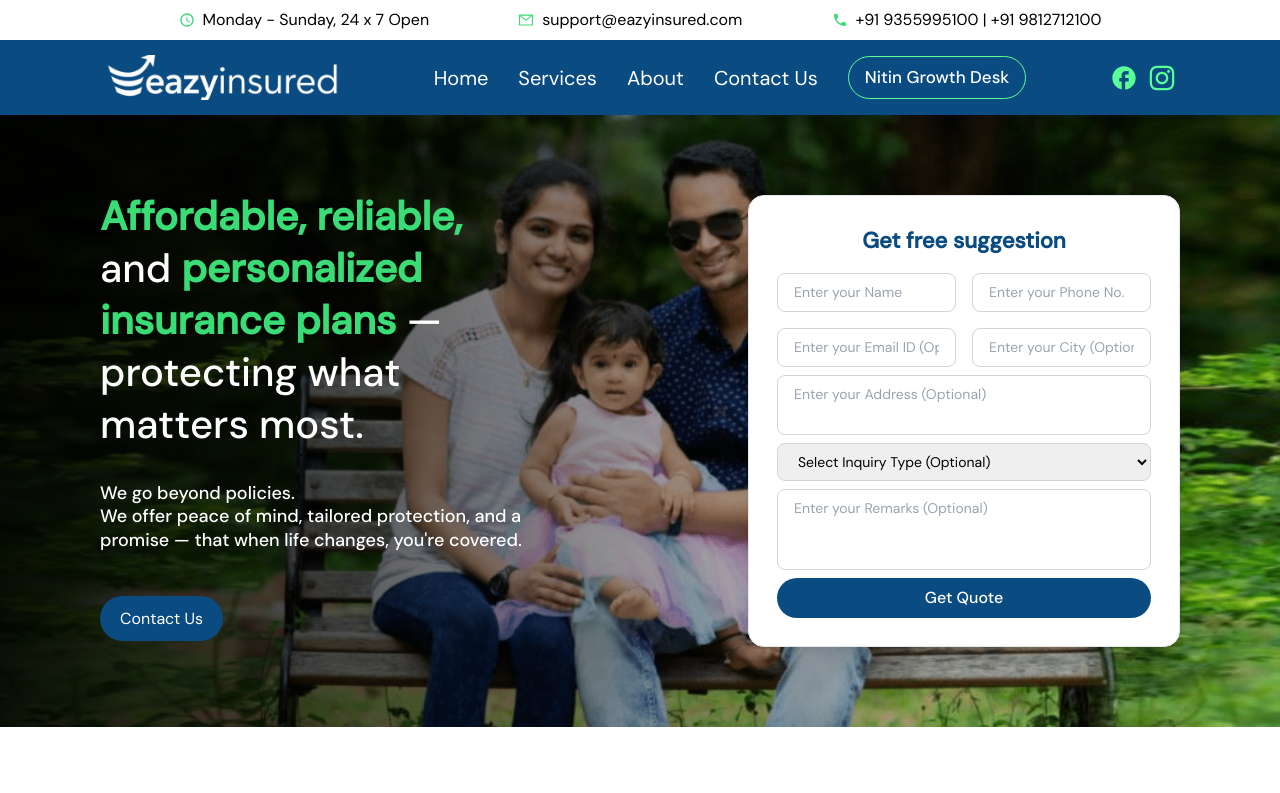
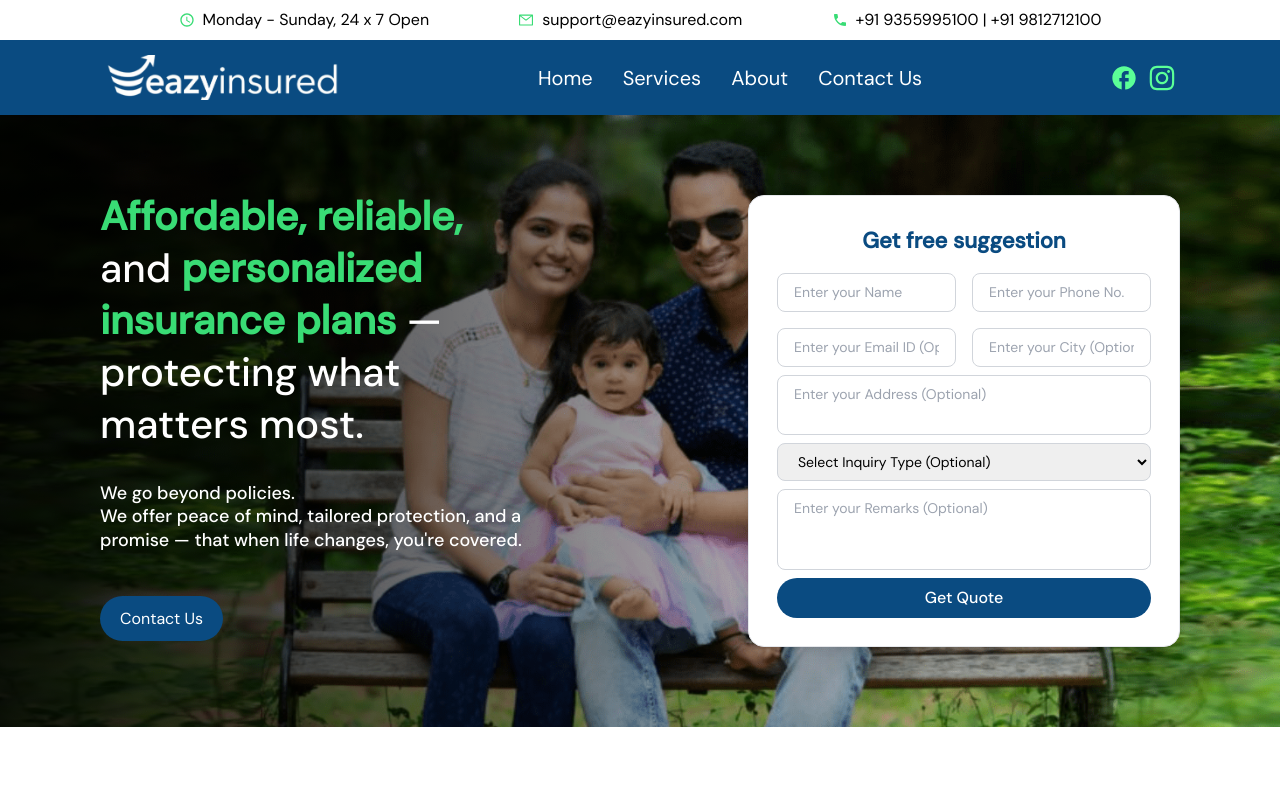
Before and after one commit to eazyinsured-web/Eazyinsured, a React (Vite) app: page / in a window 1280 px wide. Shown: the top 793 px of the page. Built offline with nearby package versions, Linux system fonts and the light colour scheme.

Commit message:
Remove Growth Desk buttons and restore original navigation

```diff
--- a/src/Components/Header.jsx
+++ b/src/Components/Header.jsx
@@ -55,10 +55,6 @@ function Header() {
     }
   };
 
-  const openGrowthDesk = () => {
-    setMenuOpen(false);
-    navigate('/nitin-growth-desk');
-  };
 
   return (
     <div>
@@ -107,7 +103,7 @@ function Header() {
       </a>
 
 
-     <div className="hidden md:flex items-center gap-[30px]">
+     <div className="hidden md:flex gap-[30px]">
   {navLinks.map((link, index) => (
     <span
       key={index}
@@ -124,13 +120,6 @@ function Header() {
       ></span>
     </span>
   ))}
-  <button
-    type="button"
-    onClick={openGrowthDesk}
-    className="rounded-full border border-[#5bff97] px-4 py-2 font-DMSans text-[17px] font-medium text-white transition hover:bg-[#5bff97] hover:text-primary"
-  >
-    Nitin Growth Desk
-  </button>
 </div>
 <div className=' md:block hidden  w-[70px] '>
   <div className='flex gap-[10px]'>
@@ -152,14 +141,7 @@ function Header() {
       </div> */}
 </div>
       {/* Mobile Hamburger */}
-      <div className="flex items-center gap-3 md:hidden">
-        <button
-          type="button"
-          onClick={openGrowthDesk}
-          className="rounded-full border border-[#5bff97] px-3 py-1.5 font-DMSans text-[13px] font-medium text-white"
-        >
-          Growth Desk
-        </button>
+      <div className="block md:hidden">
         <HiMenu
           className="text-white text-[26px] cursor-pointer"
           onClick={() => setMenuOpen(true)}
```
